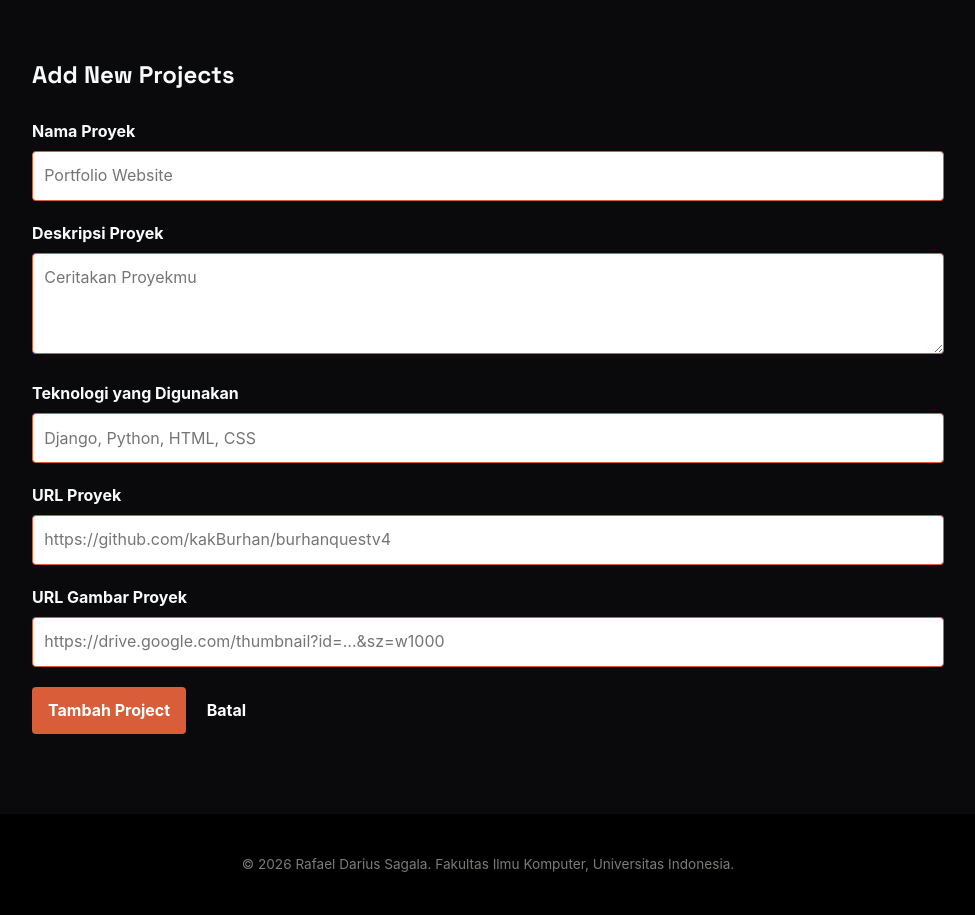
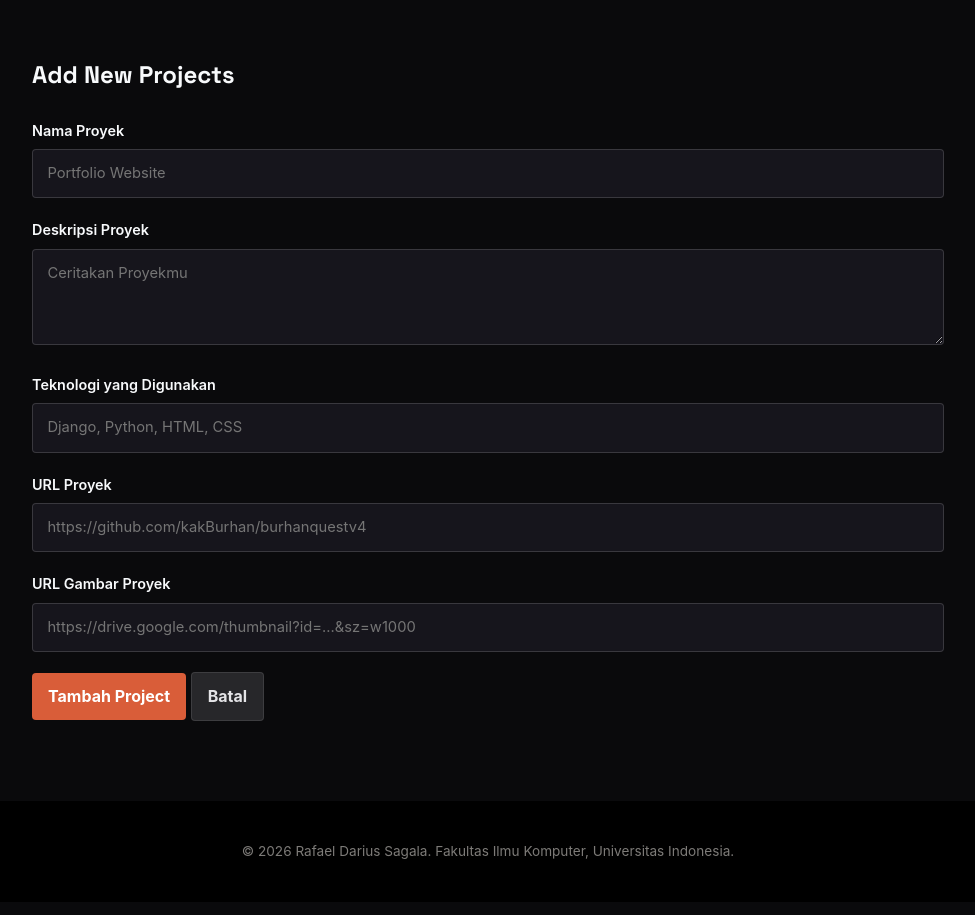
Before and after one commit to darzzius/myportofolio, a Django app: page /projects/add/ in a window 1280 px wide. Shown: the part 74-989 px from the top of the page, without its empty margins (152-1127 px from the left). After the commit the page ends 933 px from the top, so only its background shows below. Run offline with Django 5.2, Linux system fonts and the light colour scheme; the visitor is signed in with stand-in values (Sample User, id 1).

Commit message:
sedikit mengganti style.css

```diff
--- a/static/css/style.css
+++ b/static/css/style.css
@@ -526,27 +526,33 @@ h1, .brand {
 
 .form-group label {
     display: block;
-    margin-bottom: 0.4rem;
-    font-weight: 700;
+    margin-bottom: 0.45rem;
+    font-weight: 600;
+    font-size: 0.9rem;
+    color: #f8fafc;
 }
 
 .form-group input,
-.form-group textarea {
+.form-group textarea,
+.form-group select {
     width: 100%;
     box-sizing: border-box;
-    padding: 0.7rem;
-    border: 1px solid var(--accent);
+    padding: 0.75rem 0.9rem;
+    background-color: #16151c;
+    color: #ffffff;
+    border: 1px solid rgba(255, 255, 255, 0.15);
     border-radius: var(--radius);
     font: inherit;
-    transition:
-        border-color 0.2s ease,
-        outline-color 0.2s ease;
+    font-size: 0.92rem;
+    transition: border-color 0.2s ease, box-shadow 0.2s ease, outline-color 0.2s ease;
 }
 
 .form-group input:focus,
-.form-group textarea:focus {
-    outline: 2px solid var(--accent);
-    border-color: var(--accent);
+.form-group textarea:focus,
+.form-group select:focus {
+    outline: none;
+    border-color: var(--crimson);
+    box-shadow: 0 0 12px rgba(201, 24, 24, 0.45);
 }
 
 .form-error {
@@ -570,7 +576,9 @@ h1, .brand {
 }
 
 .button-secondary {
-    background: var(--ink);
+    background: #27272a;
+    color: #e4e4e7;
+    border: 1px solid rgba(255, 255, 255, 0.1);
 }
 
 /* projects */
```
Also changed, not shown: other parts of static/css/style.css (+30 -15 lines).
